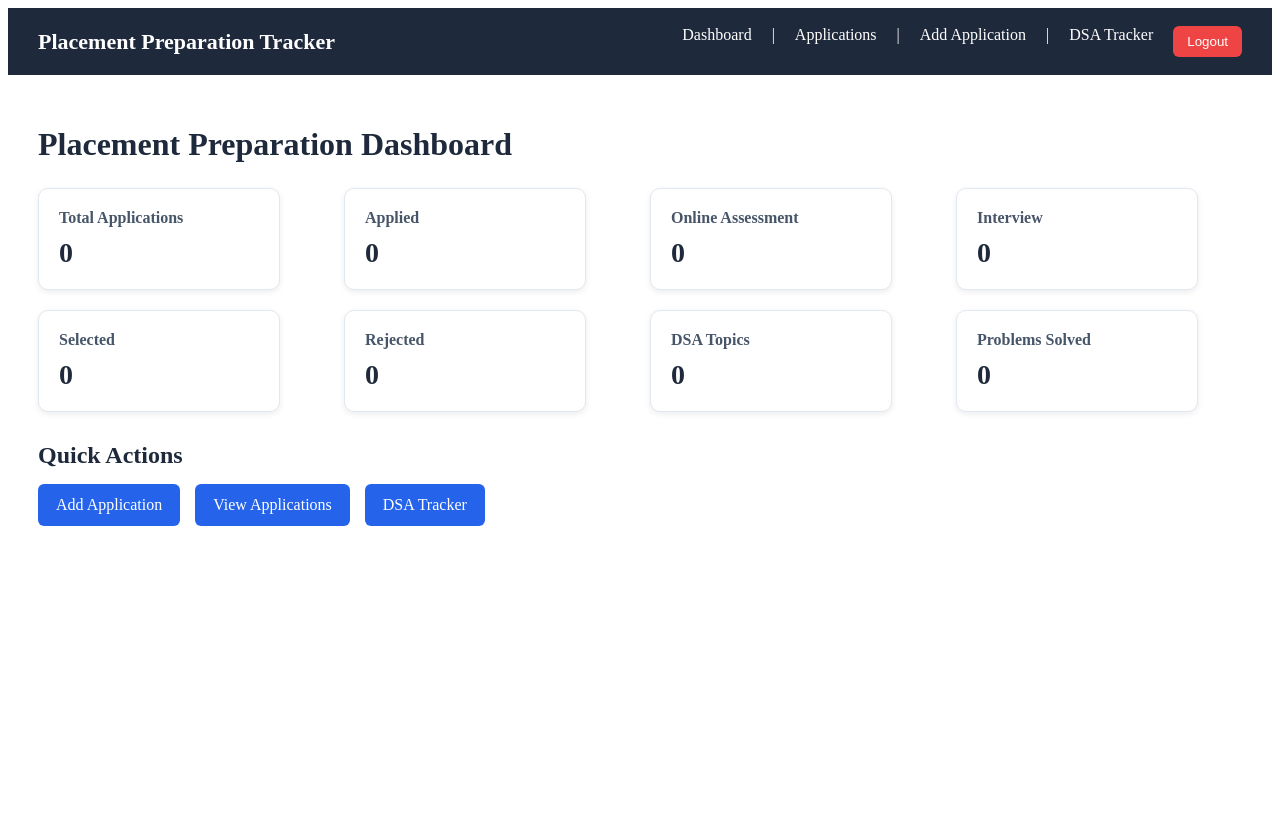
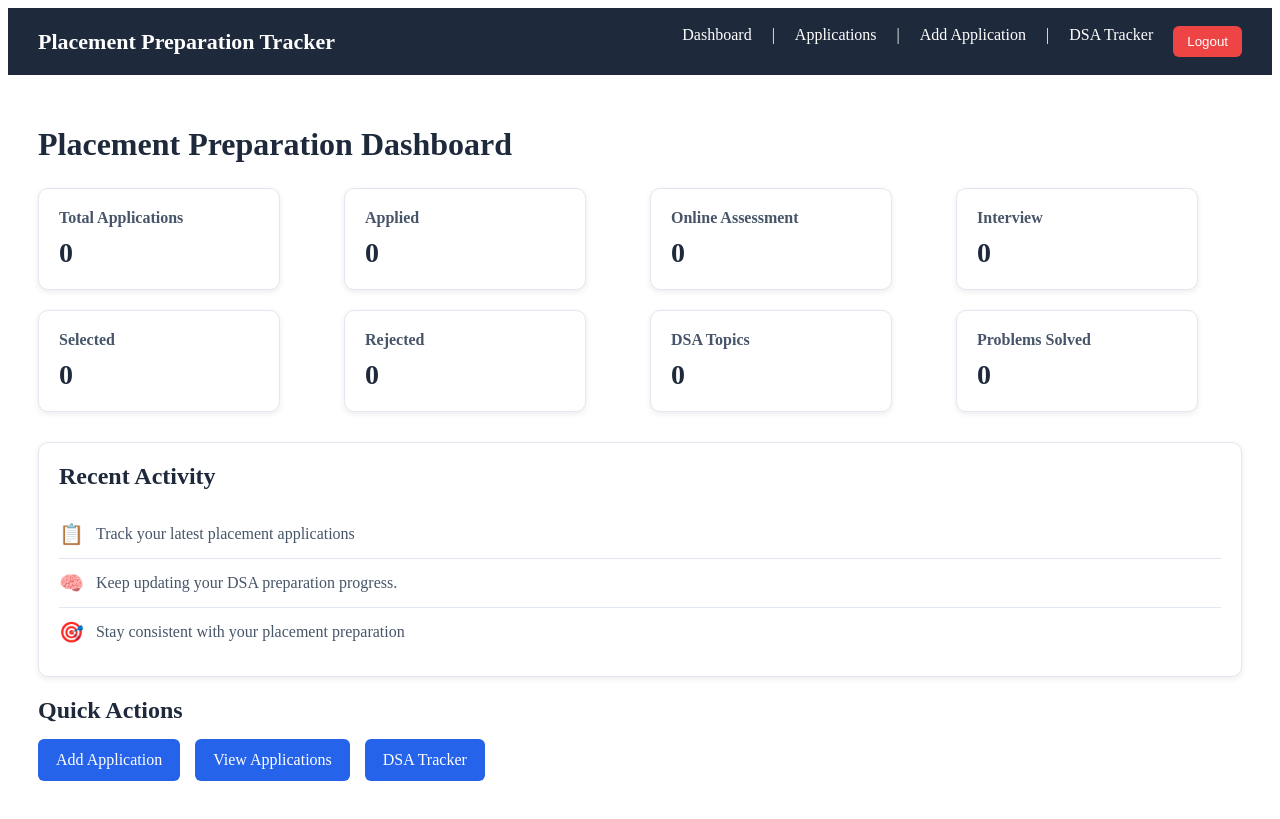
Before and after one commit to riddhi9824/placement-prep-tracker, a React app in the folder frontend/: page /dashboard in a window 1280 px wide. Built offline with nearby package versions, Linux system fonts and the light colour scheme; no server answers; sample sign-in values are in the browser's storage; the HTML template or start-up script is replaced by a standard one.

Commit message:
Add recent activity to dashboard

```diff
--- a/frontend/src/pages/Dashboard.jsx
+++ b/frontend/src/pages/Dashboard.jsx
@@ -115,6 +115,25 @@ function Dashboard() {
                     />
                 </div>
 
+                <div className="recent-activity">
+                    <h2>Recent Activity</h2>
+
+                    <div className="activity-item">
+                        <span>📋</span>
+                        <p>Track your latest placement applications</p>
+                    </div>
+
+                    <div className="activity-item">
+                        <span>🧠</span>
+                        <p>Keep updating your DSA preparation progress.</p>
+                    </div>
+
+                    <div className="activity-item">
+                        <span>🎯</span>
+                        <p>Stay consistent with your placement preparation</p>
+                    </div>
+                </div>
+
                 <div className="quick-actions">
 
                     <h2>Quick Actions</h2>
--- a/frontend/src/styles/Dashboard.css
+++ b/frontend/src/styles/Dashboard.css
@@ -42,3 +42,39 @@
 .quick-action-button:hover {
     background-color: #1d4ed8;
 }
+
+.recent-activity {
+    margin-top: 30px;
+    background-color: white;
+    border: 1px solid #e2e8f0;
+    border-radius: 10px;
+    padding: 20px;
+    box-shadow: 0 2px 6px rgba(0, 0, 0, 0.08);
+}
+
+.recent-activity h2 {
+    margin-top: 0;
+    margin-bottom: 20px;
+    color: #1e293b;
+}
+
+.activity-item {
+    display: flex;
+    align-items: center;
+    gap: 12px;
+    padding: 12px 0;
+    border-bottom: 1px solid #e2e8f0;
+}
+
+.activity-item:last-child {
+    border-bottom: none;
+}
+
+.activity-item span {
+    font-size: 20px;
+}
+
+.activity-item p {
+    margin: 0;
+    color: #475569;
+}
```
